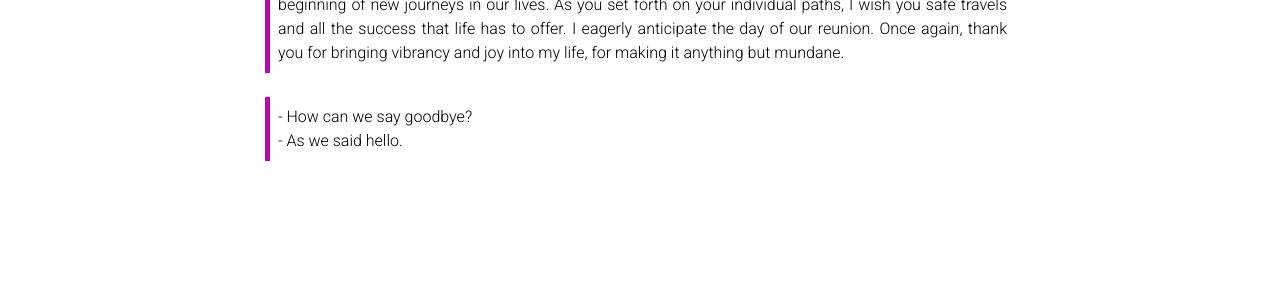
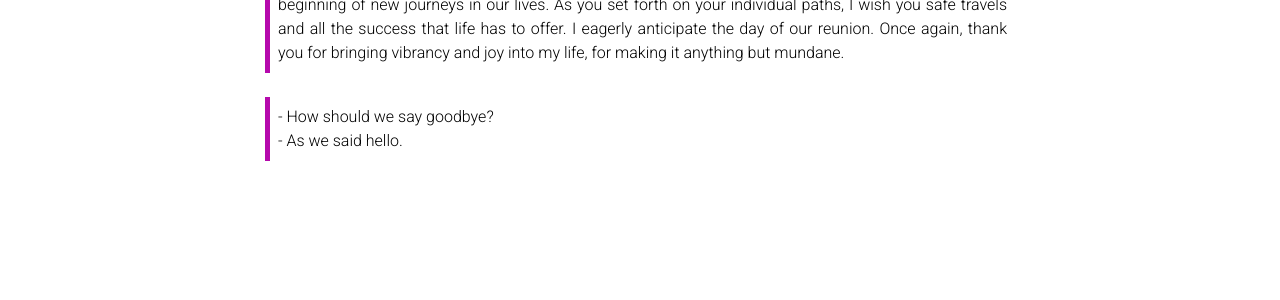
Before and after one commit to yzJiang9/yzJiang9.github.io, a Jekyll site: the page built from _news/graduation_from_SJTU.md, in a window 1280 px wide. Shown: the part 405-705 px from the top of the page. Built offline with Jekyll 4.4.1, drawn with Linux system fonts in a browser that asks for light colours; comment, search, counter and statistics services are not loaded; a style sheet for code colours, icons or effects is not loaded.

Commit message:
Update graduation_from_SJTU.md

```diff
--- a/_news/graduation_from_SJTU.md
+++ b/_news/graduation_from_SJTU.md
@@ -16,6 +16,6 @@ Lastly, but certainly not least, I extend my heartfelt thanks to some of my clos
 
 
 <blockquote style="text-align: justify; font-size: 16px;">
-- How can we say goodbye? <br />
+- How should we say goodbye? <br />
 - As we said hello.
 </blockquote>
```
